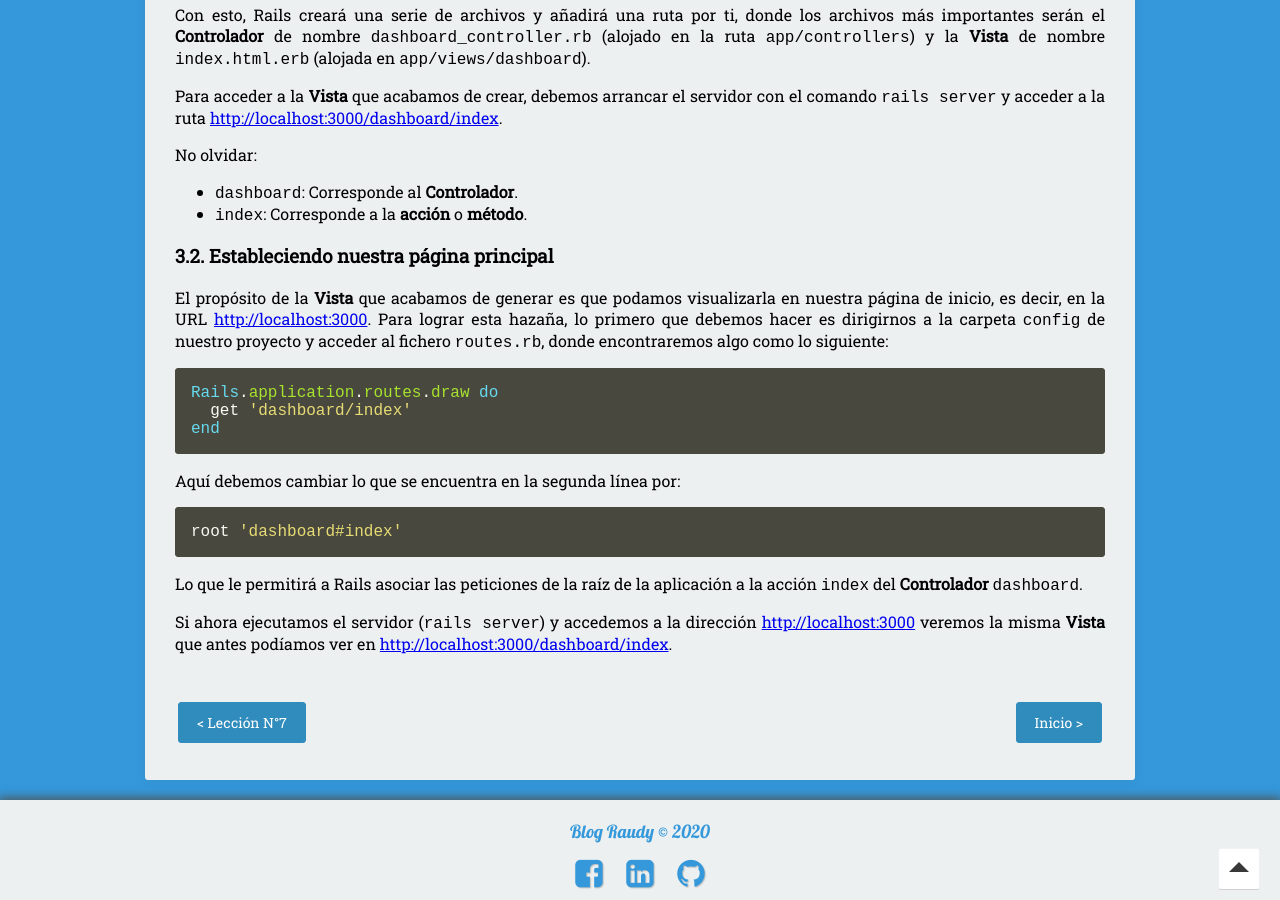
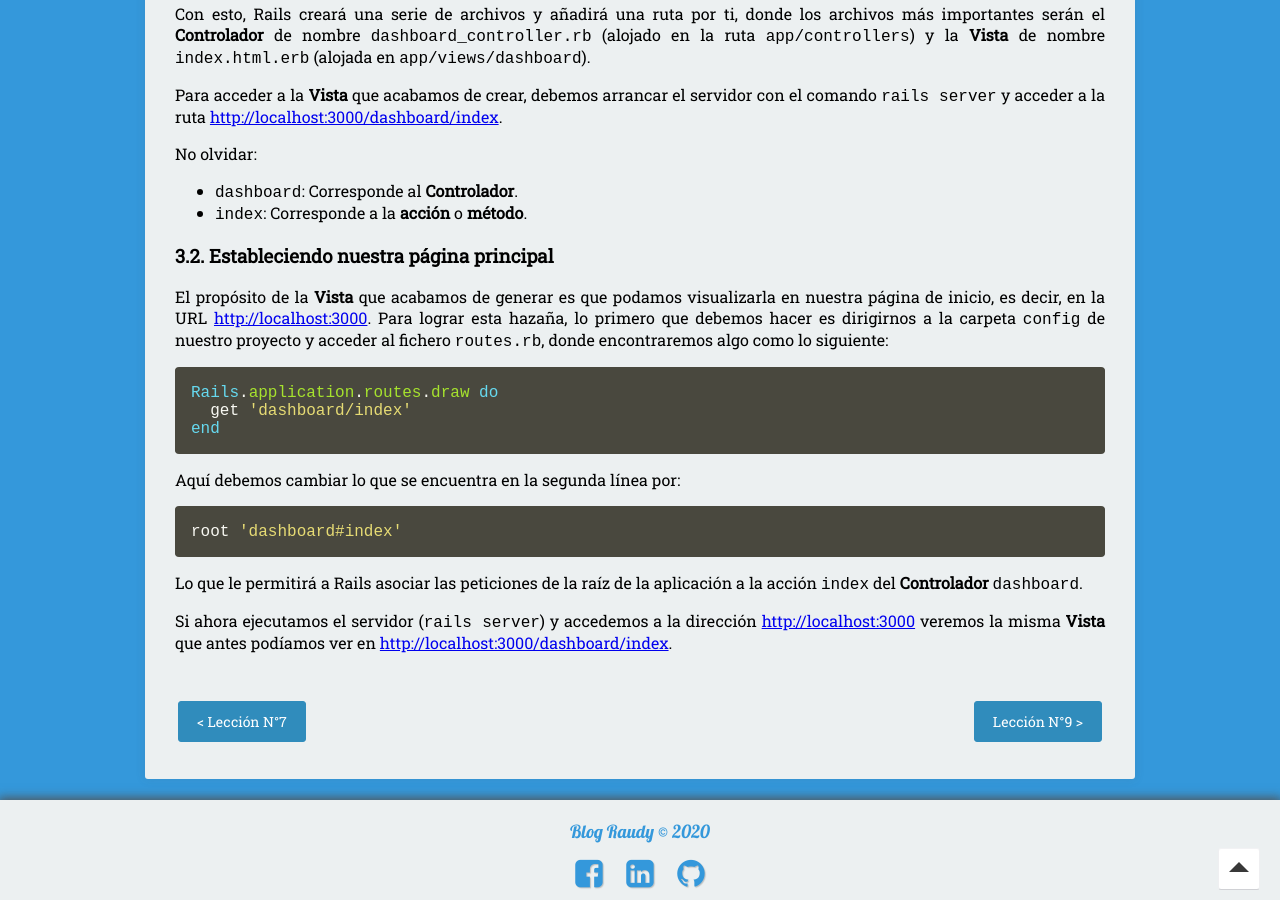
Before and after one commit to nisoto/Blog-anterior-2.0, a Jekyll site: the page built from _posts/2020-04-27-rails-viii-ruby-on-rails.md, in a window 1280 px wide and 900 px high, scrolled down 2087 px. Built offline with Jekyll 4.4.1, drawn with Linux system fonts in a browser that asks for light colours; nearby versions of some CDN libraries; part of the change alters nothing that is shown.

Commit message:
Update 2020-04-27-rails-viii-ruby-on-rails.md

```diff
--- a/_posts/2020-04-27-rails-viii-ruby-on-rails.md
+++ b/_posts/2020-04-27-rails-viii-ruby-on-rails.md
@@ -119,4 +119,4 @@ Si ahora ejecutamos el servidor (`rails server`) y accedemos a la dirección [ht
 
 |     |     |
 |:----|----:|
-| [< Lección N°7](https://nisoto.github.io/rails-vii-desarrollo-web/){: .btn .btn-info} | [Inicio >](https://nisoto.github.io/blog/){: .btn .btn-info} |
+| [< Lección N°7](https://nisoto.github.io/rails-vii-desarrollo-web/){: .btn .btn-info} | [Lección N°9 >](https://nisoto.github.io/rails-ix-arquitectura/){: .btn .btn-info} |
```
